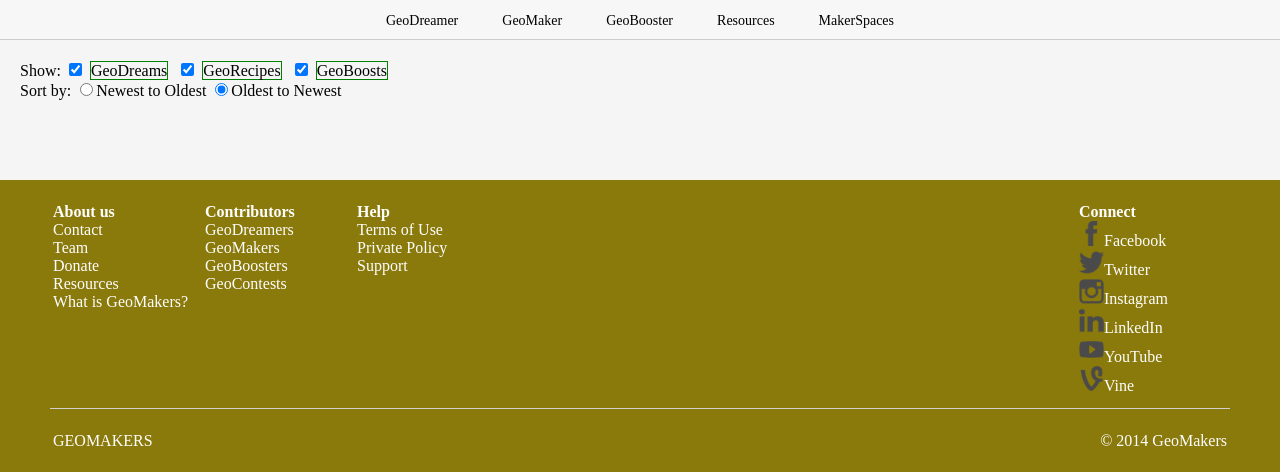
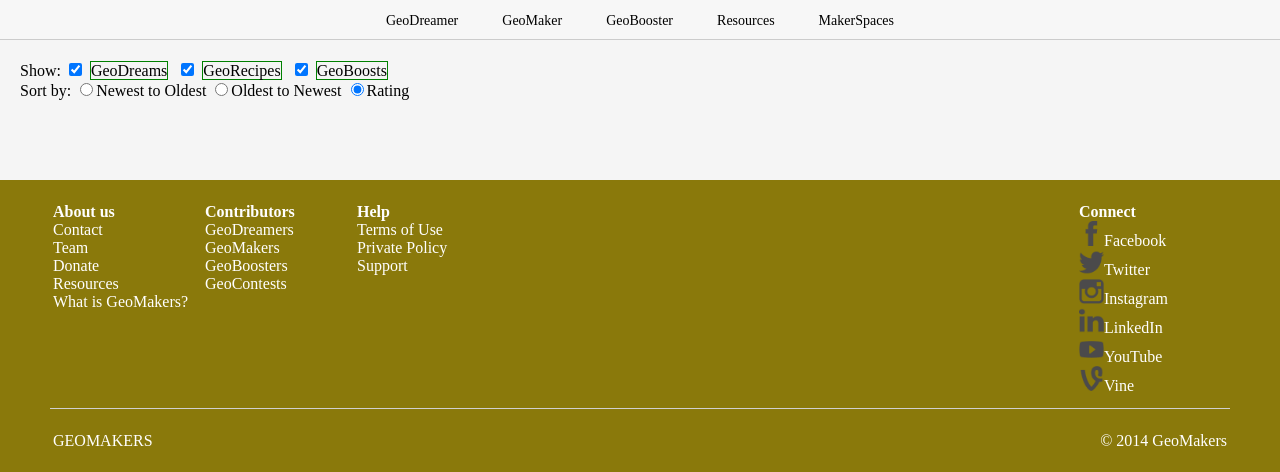
Before and after one commit to tlpinney/geomakers, a Django app: page /search/ in a window 1280 px wide. Shown: the part 56-528 px from the top of the page. Run offline with Django 3.2, Linux system fonts and the light colour scheme; data that the repository does not hold is empty; some libraries are stand-ins or nearby versions.

Commit message:
sort by rating

```diff
--- a/windwaker/skyshaker/templates/skyshaker/search.html
+++ b/windwaker/skyshaker/templates/skyshaker/search.html
@@ -12,6 +12,7 @@
         <span>Sort by: </span>
         <input type="radio" id="sort-NewestToOldest" name="sort" checked><label for="sort-YoungestToOldest">Newest to Oldest</label>
         <input type="radio" id="sort-OldestToNewest" name="sort" checked><label for="sort-OldestToNewest">Oldest to Newest</label>
+        <input type="radio" id="sort-Rating" name="sort" checked><label for="sort-Rating">Rating</label>
     </div>
     <!--
     <div id="search-view_as">
@@ -29,10 +30,12 @@
                 <div class="search-project-text">
                     <span class="search-project-title">{{ project.title }}</span>
                     <span class="search-project-datetime">{{ project.updated_at|timesince }} ago</span>
-<!--                    <span class="search-project-datetime">{{ project.updated_at|date:"Y-m-d" }} ago</span>-->
                     </br>
                     <span class="search-project-author">{{ project.owner.first_name }} {{ project.owner.last_name }}</span>
                 </div>
+            </div>
+            <div class="search-project-bottom">
+                <div class="search-project-rating">{{ project.rating }} Stars</div>
             </div>
         </div>
         {% endfor %}
@@ -54,7 +57,7 @@ var showGeoRecipes = document.getElementById("show-GeoRecipes");
 var showGeoBoosts = document.getElementById("show-GeoBoosts");
 var sortNewestToOldest = document.getElementById("sort-NewestToOldest");
 var sortOldestToNewest = document.getElementById("sort-OldestToNewest");
-
+var sortRating = document.getElementById("sort-Rating");
 var viewBigBoxes = document.getElementById("view-BigBoxes");
 var viewTable = document.getElementById("view-Table");
 
@@ -118,6 +121,13 @@ var sort_by_date_newest_to_oldest = function (one,two){
     else { return 0*modifier;}
 }
 
+var sort_by_rating = function (a,b){
+    console.log("starting sort_by_rating");
+    if (a<b){return 1;}
+    else if (a<b){return -1;}
+    else{return 0;}
+}
+
 var sortProjects = function (sortfunction){
     alert("starting sortProjects");
     console.log(projects);
@@ -145,6 +155,7 @@ function driveSort(){
     //choose how to sort
     if (sortNewestToOldest.checked) {sortProjects(sort_by_date_newest_to_oldest);}
     else if (sortOldestToNewest.checked) {sortProjects(sort_by_date_oldest_to_newest);}
+    else if (sortRating.checked) {sortProjects(sort_by_rating);}
 }
 
 showGeoDreams.addEventListener("change", showProjects);
@@ -153,6 +164,7 @@ showGeoBoosts.addEventListener("change", showProjects);
 
 sortNewestToOldest.addEventListener("change", driveSort);
 sortOldestToNewest.addEventListener("change", driveSort);
+sortRating.addEventListener("change", driveSort);
 
 </script>
 {% endblock %}
```
